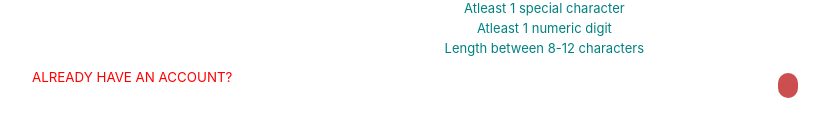
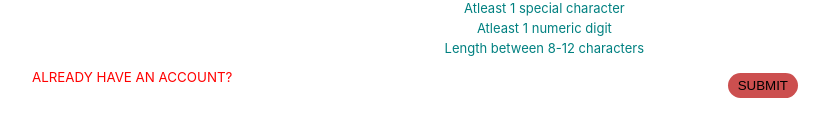
Before and after one commit to kemuma200/contact, a React (Create React App) app in the folder frontend/: page /signup in a window 1280 px wide. Shown: the part 441-578 px from the top of the page, without its empty margins (224-1054 px from the left). Built offline with nearby package versions, Linux system fonts and the light colour scheme; no server answers; a web font is replaced by a local one.

Commit message:
Still trying to figure out why submit never works

```diff
--- a/frontend/src/components/signup.js
+++ b/frontend/src/components/signup.js
@@ -197,7 +197,7 @@ export default function Register(){
                 {isReady && !email && <p className='error'>Input required</p>}
                 <div className="buttons">
                     <Link to="/login">Already have an account?</Link>
-                    <input type="button" className="smBtns"/>
+                    <input type="submit" className="smBtns"/>
                 </div>
 
             </form>
```
